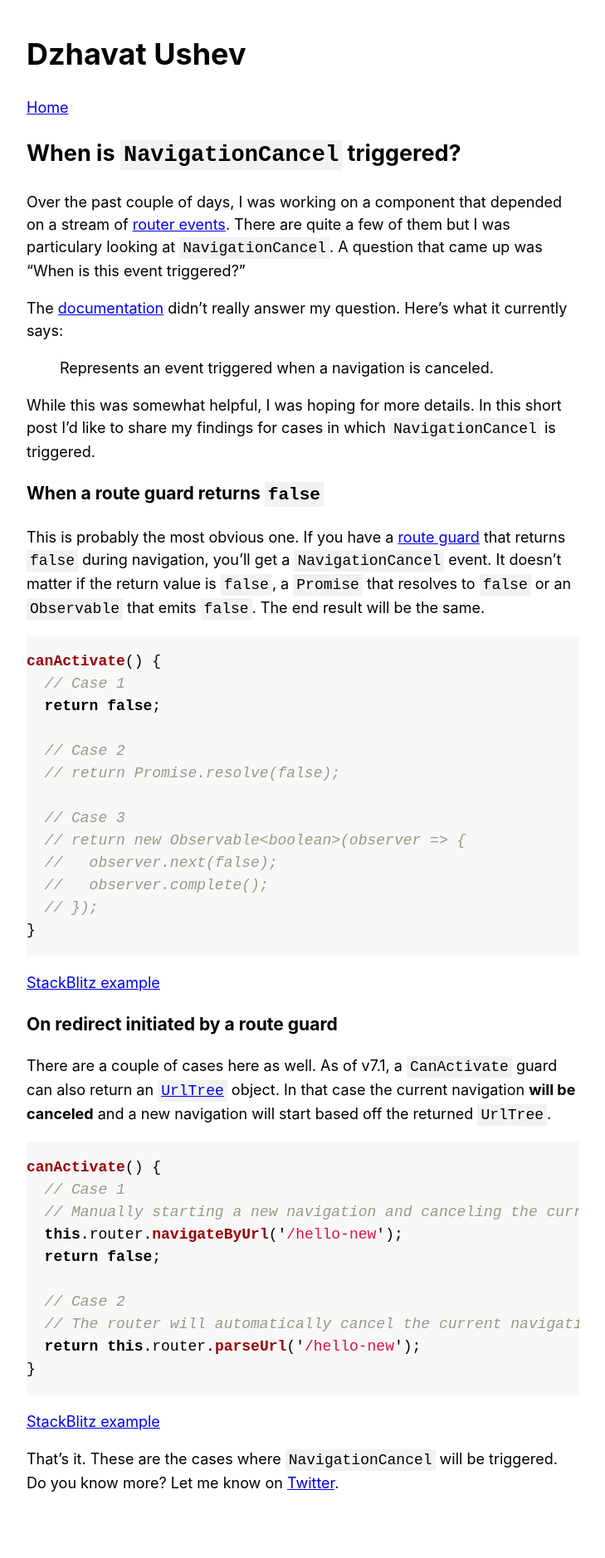
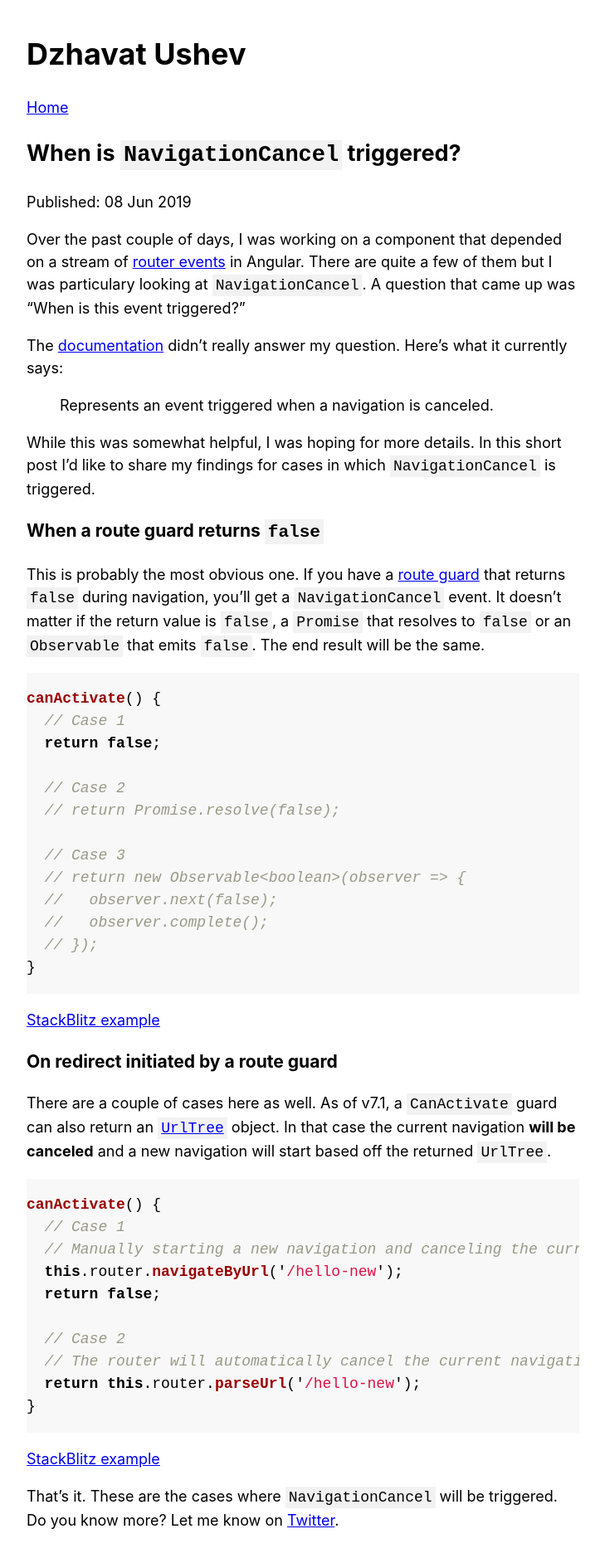
Before and after one commit to dzhavat/dzhavat.github.io, a Jekyll site: the page built from _posts/2019-06-08-when-is-navigation-cancel-triggered.md, in a window 1280 px wide. Shown: the whole page at 83% size, without its empty margins (275-1004 px from the left). Built offline with Jekyll 4.4.1, drawn with Linux system fonts in a browser that asks for light colours; before the commit the page ends 1833 px from its top, so only the background shows below that.

Commit message:
Update 2019-06-08-when-is-navigation-cancel-triggered.md

```diff
--- a/_posts/2019-06-08-when-is-navigation-cancel-triggered.md
+++ b/_posts/2019-06-08-when-is-navigation-cancel-triggered.md
@@ -5,7 +5,9 @@ title: "When is NavigationCancel triggered?"
 
 ## When is `NavigationCancel` triggered?
 
-Over the past couple of days, I was working on a component that depended on a stream of [router events](https://angular.io/api/router/RouterEvent). There are quite a few of them but I was particulary looking at `NavigationCancel`. A question that came up was “When is this event triggered?”
+<p>Published: <time pubdate="">{{ page.date | date_to_string }}</time></p>
+
+Over the past couple of days, I was working on a component that depended on a stream of [router events](https://angular.io/api/router/RouterEvent) in Angular. There are quite a few of them but I was particulary looking at `NavigationCancel`. A question that came up was “When is this event triggered?”
 
 The [documentation](https://angular.io/api/router/NavigationCancel) didn’t really answer my question. Here’s what it currently says:
 
```
